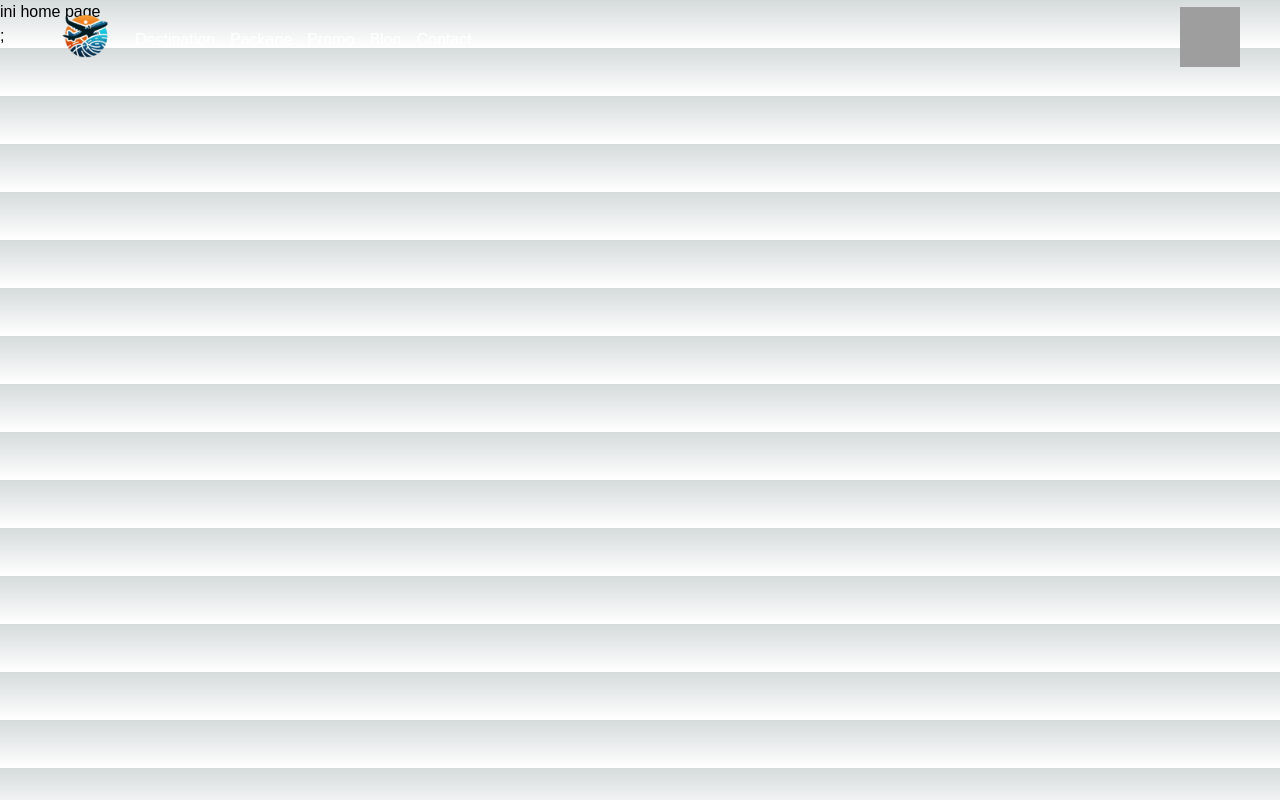
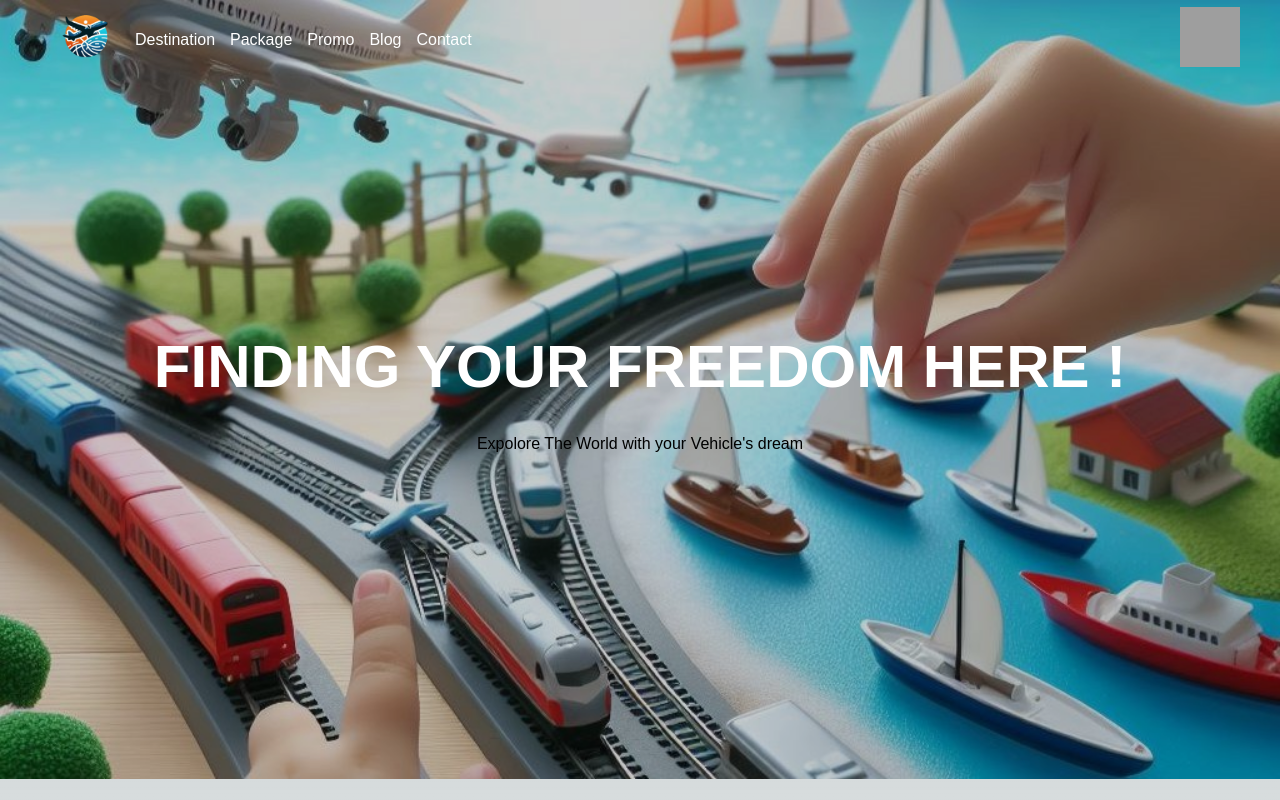
Before and after one commit to daffatabiano/vigilant-dollop, a Next.js app: page / in a window 1280 px wide. Built offline with nearby package versions, Linux system fonts and the light colour scheme; grey boxes are pictures that could not be loaded.

Commit message:
add header picture

```diff
--- a/src/pages/_app.tsx
+++ b/src/pages/_app.tsx
@@ -3,11 +3,10 @@ import type { AppProps } from 'next/app';
 import { Provider } from 'react-redux';
 import store from '@/redux/store';
 
-
 export default function App({ Component, pageProps }: AppProps) {
     return (
         <Provider store={store}>
-            <Component {...pageProps} />;
+            <Component {...pageProps} />
         </Provider>
     );
 }
--- a/src/pages/index.tsx
+++ b/src/pages/index.tsx
@@ -1,13 +1,17 @@
 // import usePost from '@/hooks/usePost';
 import AuthLayout from '@/Layout/AuthLayout';
-import { Inter } from 'next/font/google';
-
-const inter = Inter({ subsets: ['latin'] });
+import home from '@/styles/home.module.css';
 
 export default function Home() {
     return (
-        <AuthLayout className={` ${inter.className}`}>
-            <h1>ini home page </h1>
+        <AuthLayout>
+            <header className={home.header}>
+                <img src="/images/to-ravel-header.jpg" alt="logo" />
+                <div className={home['header-content']}>
+                    <h1>FINDING YOUR FREEDOM HERE !</h1>
+                    <p>Expolore The World with your Vehicle&apos;s dream</p>
+                </div>
+            </header>
         </AuthLayout>
-    );
+    )
 }
--- /dev/null
+++ b/src/styles/home.module.css
@@ -0,0 +1,55 @@
+.header {
+    display: flex;
+    position: relative;
+}
+
+.header img {
+    width: 100%;
+    height: 100%;
+    object-fit: cover;
+    z-index: -1;
+    position: relative;
+    filter: brightness(0.8);
+    object-position: center;
+    background-attachment: fixed;
+}
+
+.header-content {
+    position: absolute;
+    align-items: center;
+    margin: auto 0;
+    display: flex;
+    flex-direction: column;
+    justify-content: center;
+    align-items: center;
+}
+
+.header-content h1 {
+    color: white;
+    font-size: 20px;
+    font-weight: bolder;
+    text-align: center;
+}
+
+@media (min-width: 425px) {
+    .header-content h1 {
+        font-size: 20px;
+    }
+}
+
+@media (min-width: 768px) {
+    .header-content {
+        align-items: center;
+        margin: auto 0;
+        display: flex;
+        flex-direction: column;
+        justify-content: center;
+        align-items: center;
+    }
+    .header-content h1 {
+        font-size: 60px;
+        font-weight: bolder;
+        margin-bottom: 20px;
+        text-align: center;
+    }
+}
--- a/src/styles/navbar.module.css
+++ b/src/styles/navbar.module.css
@@ -3,7 +3,7 @@
     width: 100%;
     justify-content: space-between;
     align-items: center;
-    padding: 15px 25px;
+    padding: 45px 25px;
     position: fixed;
     /* background-color: #f7f7f7; */
     z-index: 10;
```
Also changed, not shown: public/images/to-ravel-header.jpg (added), public/images/to-ravel.jpg (added).
